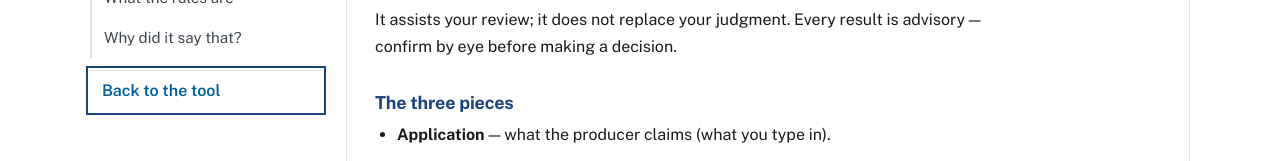
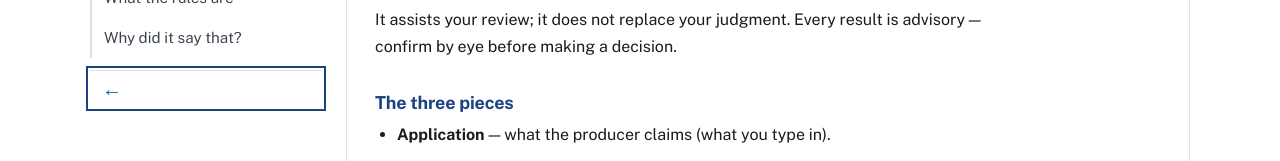
Before and after one commit to mykytalh/ttb-label-review-assistant, a Next.js app: page / in a window 1280 px wide. Shown: the part 331-492 px from the top of the page. Built offline with nearby package versions, Linux system fonts and the light colour scheme.

Commit message:
Back control becomes arrow-only, labeled for assistive tech.

```diff
--- a/src/app/globals.css
+++ b/src/app/globals.css
@@ -505,6 +505,11 @@ a {
 }
 .hiw-back:hover {
   text-decoration: underline;
+}
+/* Icon-only back control: a bigger glyph so it stays an easy target. */
+.hiw-back span {
+  font-size: 1.25rem;
+  line-height: 1;
 }
 /* Phone variant: pinned strip under the sticky masthead so the way back never
    scrolls away (the sidebar holding the desktop link collapses on phones). */
--- a/src/components/HowItWorks.tsx
+++ b/src/components/HowItWorks.tsx
@@ -96,8 +96,15 @@ export default function HowItWorks({ onClose }: { onClose: () => void }) {
       </h2>
       {/* Phone exit: pinned strip under the masthead (the sidebar that hosts
           the desktop link is a collapsed dropdown on small screens). */}
-      <button ref={backRef} type="button" className="hiw-back hiw-back--bar" onClick={onClose}>
-        Back to the tool
+      <button
+        ref={backRef}
+        type="button"
+        className="hiw-back hiw-back--bar"
+        onClick={onClose}
+        aria-label="Back to the tool"
+        title="Back to the tool"
+      >
+        <span aria-hidden="true">←</span>
       </button>
 
       <button
@@ -141,8 +148,15 @@ export default function HowItWorks({ onClose }: { onClose: () => void }) {
           </ul>
           {/* Desktop exit lives with the navigation — the sidebar is sticky,
               so the way back is always in view. */}
-          <button ref={navBackRef} type="button" className="hiw-back hiw-back--nav" onClick={onClose}>
-            Back to the tool
+          <button
+            ref={navBackRef}
+            type="button"
+            className="hiw-back hiw-back--nav"
+            onClick={onClose}
+            aria-label="Back to the tool"
+            title="Back to the tool"
+          >
+            <span aria-hidden="true">←</span>
           </button>
         </nav>
 
```
